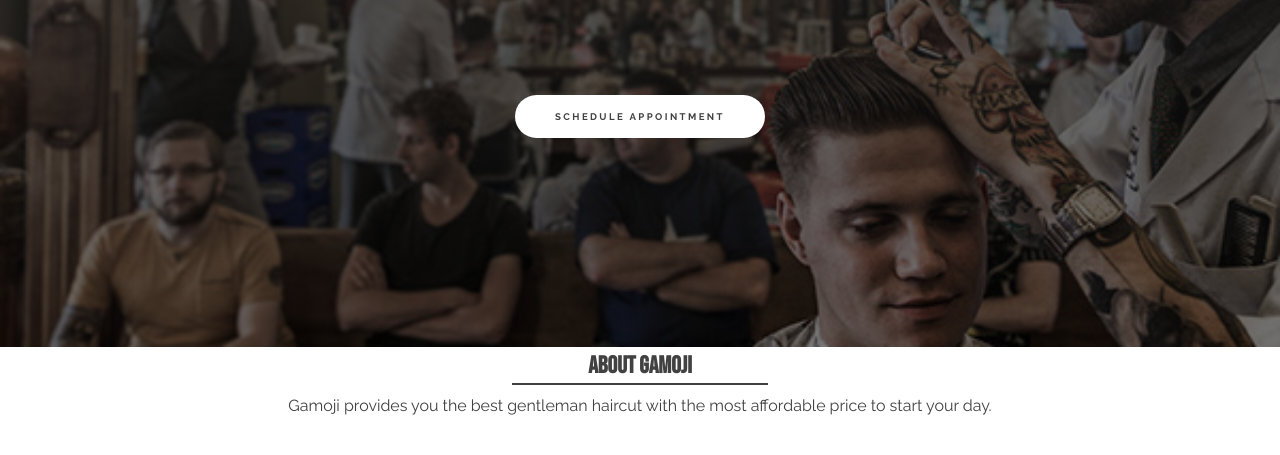
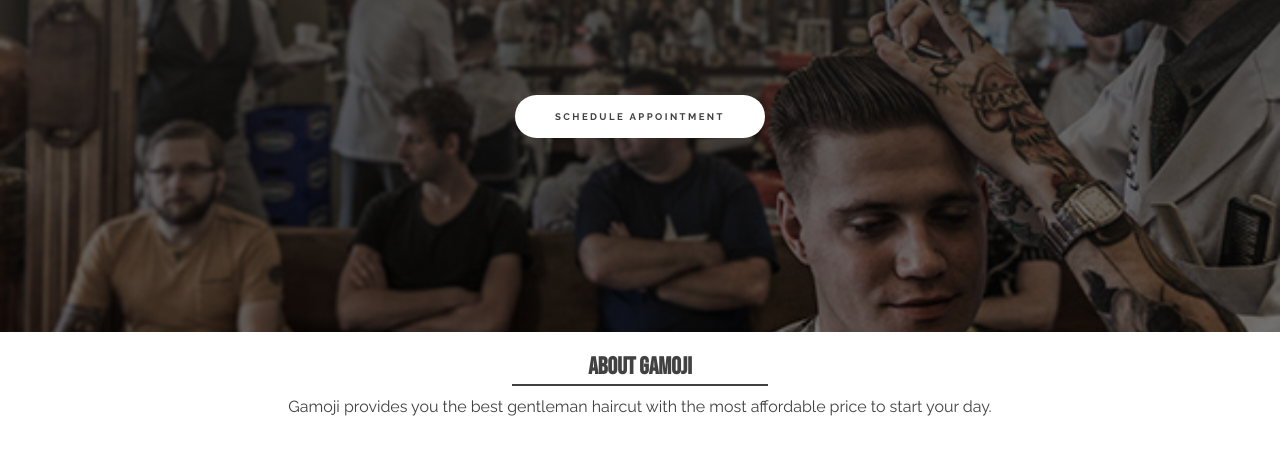
Before and after one commit to meneerhanafi/gamoji, a plain HTML site: page index.html in a window 1280 px wide. Shown: the part 293-748 px from the top of the page. Drawn offline with Linux system fonts and the light colour scheme; a web font is replaced by a local one.

Commit message:
Update style.css

```diff
--- a/style.css
+++ b/style.css
@@ -85,7 +85,7 @@ main::before {
     position: absolute;
     top: 0;
     left: 0;
-    height: 80%;
+    height:625px;
     width: 100%;
     z-index: -1;
     background-image: linear-gradient(
@@ -106,7 +106,7 @@ main::before {
 }
 main{
     display:grid;
-    height:80vh;
+    height:625px;
     justify-content: center;
     text-align: center;
     color:white;
@@ -154,7 +154,6 @@ main{
     to {transform: translateX(0);}
 }
 .about{
-    margin-top:-1rem;
     display:grid;
     justify-content: center;
     text-align:center;
```
